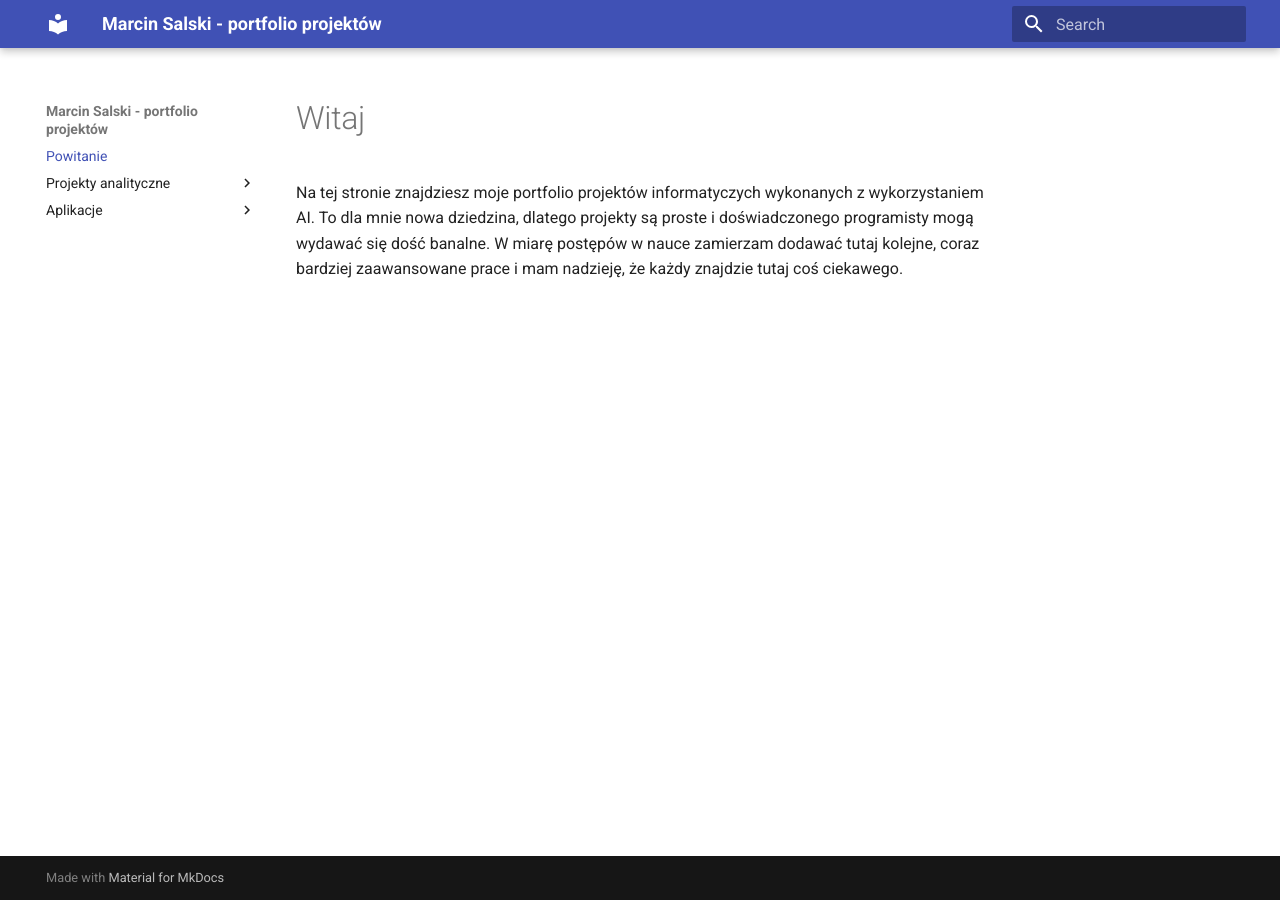
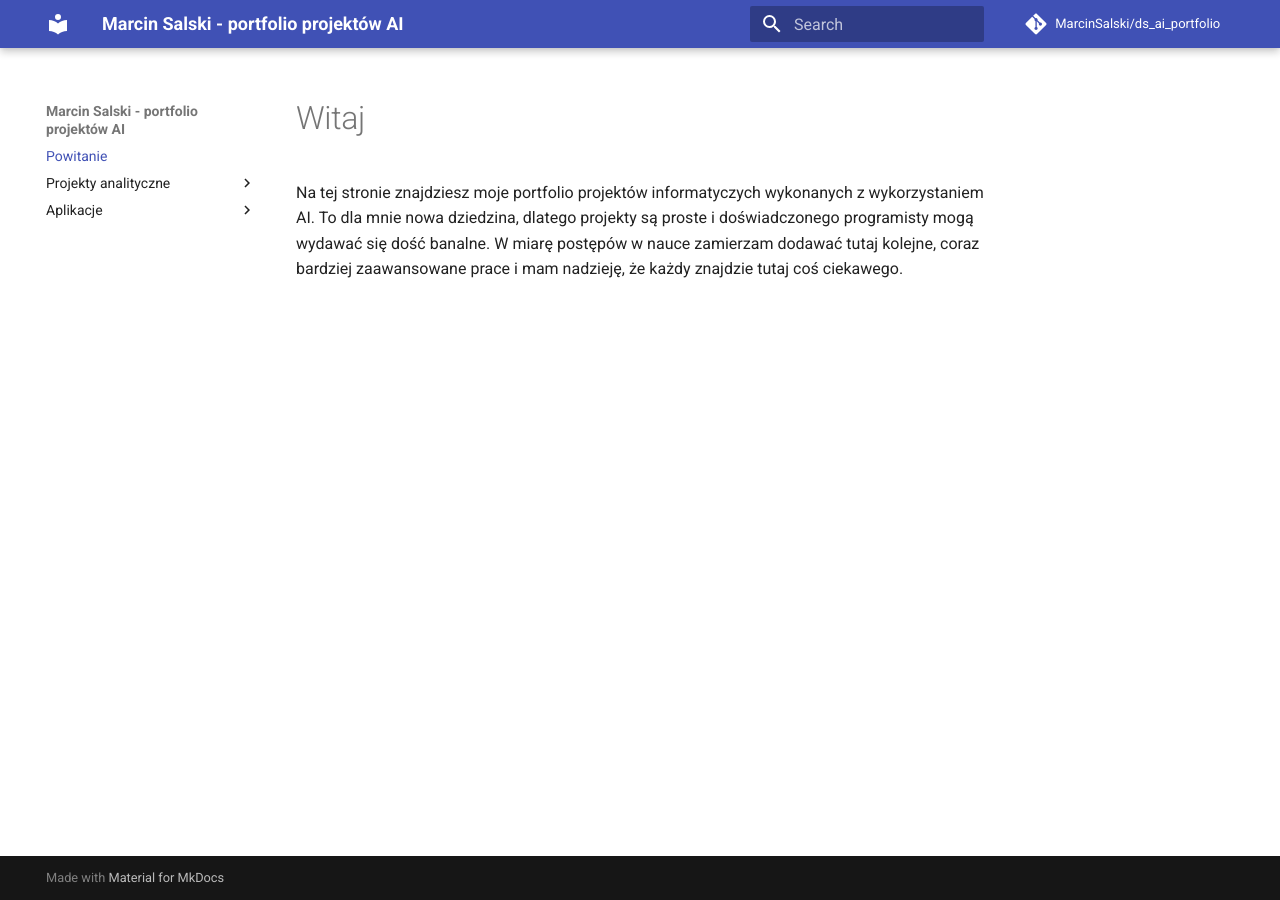
Before and after one commit to MarcinSalski/ds_ai_portfolio, an MkDocs documentation site: the page built from docs/index.md, in a window 1280 px wide. Built offline with MkDocs 1.6.1 and Material for MkDocs 9.7.7, drawn with Linux system fonts in a browser that asks for light colours; comment, search, counter and statistics services are not loaded.

Commit message:
corrected portfolio name

```diff
--- a/mkdocs.yml
+++ b/mkdocs.yml
@@ -1,7 +1,10 @@
-site_name: Marcin Salski - portfolio projektów
+site_name: Marcin Salski - portfolio projektów AI
 site_author: Marcin Salski
 site_description: >-
   Portfolio moich projektów informatycznych wykonanych z wykorzystaniem AI
+
+repo_name: MarcinSalski/ds_ai_portfolio
+repo_url: https://github.com/MarcinSalski/ds_ai_portfolio
 
 theme:
   name: material
```
